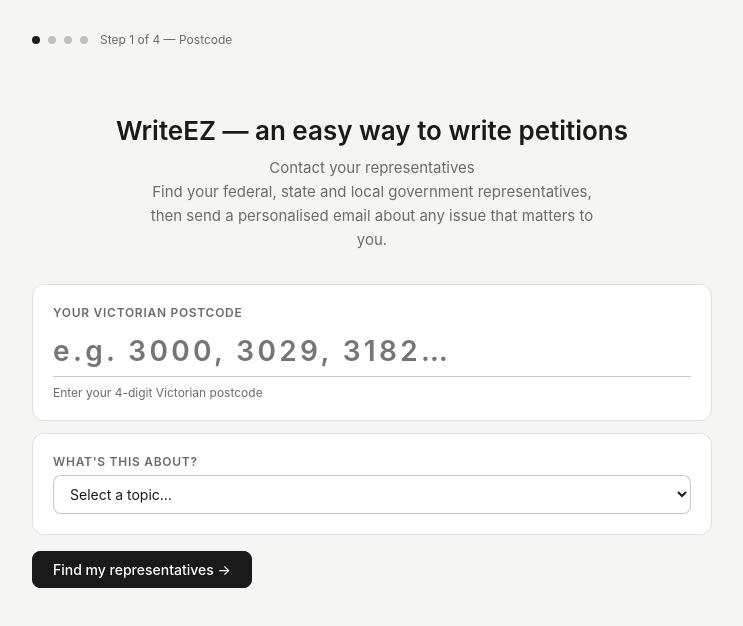
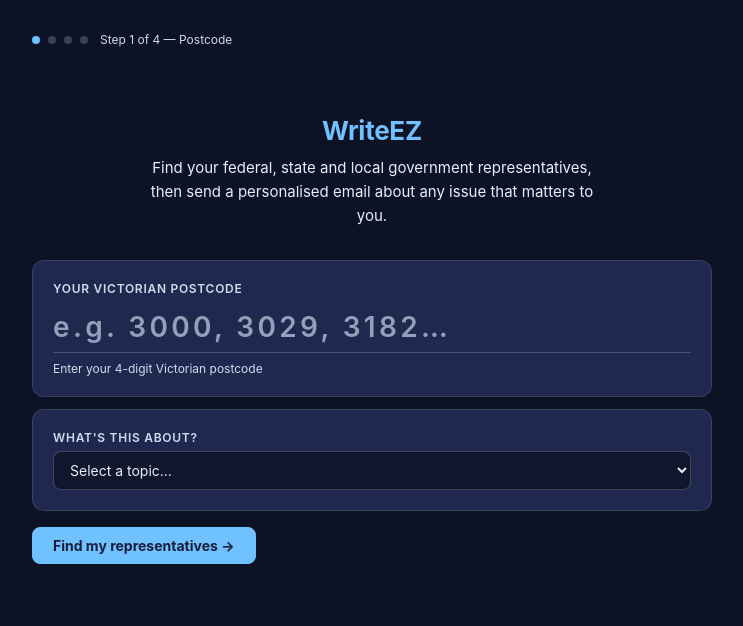
Before and after one commit to sanaa-sys/Vic-Parliament, a React (Vite) app in the folder vic-parliament-refactored/vic-parliament/client/: page / in a window 1280 px wide. Shown: the top 626 px of the page, without its empty margins (268-1011 px from the left). Built offline with nearby package versions, Linux system fonts and the light colour scheme; the HTML template or start-up script is replaced by a standard one.

Commit message:
Change css and style

```diff
--- a/vic-parliament-refactored/vic-parliament/client/src/components/Step1.jsx
+++ b/vic-parliament-refactored/vic-parliament/client/src/components/Step1.jsx
@@ -2,7 +2,7 @@
 // Postcode entry + disambiguation stages:
 //   Stage 1: Federal electorate picker  (if spans multiple federal divisions)
 //   Stage 2: State Assembly district picker (if spans multiple districts)
-//   Stage 3: Council / ward picker (only shown when postcode spans multiple councils)
+//   Stage 3: Council / ward picker (always shown — may span multiple councils)
 
 import { useState, useEffect } from 'react';
 import { isDataLoaded, lookupPostcode } from '../hooks/useMembers';
@@ -26,8 +26,7 @@
 
 export default function Step1({ onNext }) {
   const [postcode, setPostcode] = useState('');
-  const [topic,       setTopic]       = useState('');
-  const [customTopic, setCustomTopic] = useState('');
+  const [topic,    setTopic]    = useState('');
   const [error,    setError]    = useState('');
   const [stage,    setStage]    = useState(STAGE.NONE);
   const [lookup,   setLookup]   = useState(null);
@@ -63,12 +62,7 @@
     const result = lookupPostcode(postcode);
     if (!result) { setError(`Postcode ${postcode} not found.`); return; }
 
-    // If user selected 'other' and typed a custom topic, use that as the topic
-    // The generate-email API falls back to raw string if not a known TOPIC_LABELS key
-    const effectiveTopic = (topic === 'other' && customTopic.trim())
-      ? customTopic.trim()
-      : topic || 'other';
-    const baseLookup = { postcode, topic: effectiveTopic, ...result };
+    const baseLookup = { postcode, topic: topic || 'other', ...result };
     setLookup(baseLookup);
 
     // Determine first stage needed
@@ -88,23 +82,6 @@
       .then(r => r.json())
       .then(data => {
         const cwMap = data[pc] || {};
-        const councilCount = Object.keys(cwMap).length;
-
-        // Only show the council picker if there are multiple councils
-        // For a single council, resolve it automatically and proceed
-        if (councilCount <= 1) {
-          const council = Object.keys(cwMap)[0] || null;
-          const info    = council ? (councilData?.[council] ?? {}) : {};
-          proceed({
-            ...(currentLookup),
-            council,
-            ward:          null,
-            councilInfo:   info,
-            councilWardMap: cwMap,
-          });
-          return;
-        }
-
         setCouncilWardMap(cwMap);
         setLookup(prev => ({ ...(prev || currentLookup), councilWardMap: cwMap }));
         setStage(STAGE.COUNCIL);
@@ -170,7 +147,7 @@
     let n = 0;
     if (lookup?.divisions?.length > 1) n++;
     if (districtsList?.length > 1) n++;
-    if (councilWardMap && Object.keys(councilWardMap).length > 1) n++;
+    n++; // council always shown
     return n;
   })();
 
@@ -189,11 +166,8 @@
   return (
     <div>
       <div className="hero">
-        <h1>
-          WriteEZ — an easy way to write petitions
-        </h1>
-        <p>Contact your representatives</p>
-        <p>
+        <h1 style={{ color: 'var(--blue)' }}>WriteEZ</h1>
+        <p style={{ color: 'var(--ice)', marginTop: 8 }}>
           Find your federal, state and local government representatives,
           then send a personalised email about any issue that matters to you.
         </p>
@@ -224,64 +198,15 @@
 
       <div className="card">
         <div className="label">What's this about?</div>
-        <select value={topic} onChange={e => {
-          setTopic(e.target.value);
-          if (e.target.value !== 'other') setCustomTopic('');
-        }}>
+        <select value={topic} onChange={e => setTopic(e.target.value)}>
           <option value="">Select a topic…</option>
           {TOPICS.map(t => <option key={t.value} value={t.value}>{t.label}</option>)}
         </select>
-
-        {topic === 'other' && (
-          <div style={{ marginTop: 10 }}>
-            <input
-              type="text"
-              placeholder="Describe your topic e.g. 'road safety on Bridge Road'"
-              value={customTopic}
-              onChange={e => setCustomTopic(e.target.value)}
-              style={{
-                width: '100%',
-                padding: '9px 12px',
-                borderRadius: 'var(--radius-sm)',
-                border: customTopic.trim()
-                  ? '1.5px solid var(--color-accent)'
-                  : '0.5px solid var(--color-border)',
-                fontSize: 13,
-                color: 'var(--color-text)',
-                background: 'var(--color-bg)',
-                outline: 'none',
-                boxSizing: 'border-box',
-                transition: 'border-color 0.15s',
-              }}
-              autoFocus
-            />
-            <div style={{
-              fontSize: 11, marginTop: 5,
-              color: customTopic.trim()
-                ? 'var(--color-text-secondary)'
-                : '#d97706',
-            }}>
-              {customTopic.trim()
-                ? `Your email will be about: "${customTopic.trim()}"`
-                : 'Please describe your topic so the email can be personalised'}
-            </div>
-          </div>
-        )}
       </div>
 
       {stage === STAGE.NONE && (
         <div className="btns">
-          <button
-            className="btn btn-primary"
-            onClick={handleFind}
-            disabled={topic === 'other' && !customTopic.trim()}
-            style={{
-              opacity: (topic === 'other' && !customTopic.trim()) ? 0.45 : 1,
-              cursor:  (topic === 'other' && !customTopic.trim()) ? 'default' : 'pointer',
-            }}
-          >
-            Find my representatives →
-          </button>
+          <button className="btn btn-primary" onClick={handleFind}>Find my representatives →</button>
         </div>
       )}
 
--- a/vic-parliament-refactored/vic-parliament/client/src/index.css
+++ b/vic-parliament-refactored/vic-parliament/client/src/index.css
@@ -1,46 +1,52 @@
 *, *::before, *::after { box-sizing: border-box; margin: 0; padding: 0; }
 
 :root {
-  --color-bg: #ffffff;
-  --color-bg-secondary: #f5f5f3;
-  --color-bg-info: #e6f1fb;
-  --color-bg-success: #eaf3de;
-  --color-bg-danger: #fcebeb;
-  --color-text: #1a1a1a;
-  --color-text-secondary: #6b6b6b;
-  --color-text-info: #185fa5;
-  --color-text-success: #3b6d11;
-  --color-text-danger: #a32d2d;
-  --color-border: rgba(0,0,0,0.12);
-  --color-border-secondary: rgba(0,0,0,0.22);
+  /* ── Colour system from three brand colours ────────────────────────────
+     --navy:   hsla(229.71, 43.21%, 15.88%, 1)  deep navy   → backgrounds
+     --blue:   hsl(206.01, 100%, 71.96%)         sky blue    → accent / CTA
+     --ice:    hsla(208, 100%, 94%, 1)           pale ice    → text / surfaces
+  ── ------------------------------------------------------------------- */
+  --navy:        hsla(229.71, 43.21%, 15.88%, 1);
+  --blue:        hsl(206.01deg 100% 71.96%);
+  --ice:         hsla(208, 100%, 94%, 1);
+
+  /* Derived tints and shades */
+  --navy-light:  hsla(229.71, 43.21%, 22%, 1);   /* cards — slightly lighter than bg */
+  --navy-deep:   hsla(229.71, 43.21%, 10%, 1);   /* deepest background */
+  --blue-dim:    hsla(206, 100%, 71.96%, 0.15);  /* blue at low opacity — hover tints */
+  --blue-border: hsla(206, 100%, 71.96%, 0.30);  /* blue border */
+  --ice-dim:     hsla(208, 100%, 94%, 0.90);     /* muted text — near white */
+  --ice-faint:   hsla(208, 100%, 94%, 0.12);     /* subtle border */
+
+  /* Semantic aliases */
+  --color-bg:               var(--navy);
+  --color-bg-secondary:     var(--navy-light);
+  --color-bg-info:          hsla(206, 100%, 71.96%, 0.1);
+  --color-bg-success:       hsla(150, 60%, 50%, 0.1);
+  --color-bg-danger:        hsla(0, 80%, 60%, 0.1);
+
+  --color-text:             var(--ice);
+  --color-text-secondary:   var(--ice-dim);
+  --color-text-info:        var(--blue);
+  --color-text-success:     hsl(150, 70%, 65%);
+  --color-text-danger:      hsl(0, 80%, 70%);
+
+  --color-accent:           var(--blue);
+  --color-accent-hover:     hsl(206, 100%, 82%);
+
+  --color-border:           var(--ice-faint);
+  --color-border-secondary: hsla(208, 100%, 94%, 0.22);
+
+  --radius-sm: 4px;
   --radius-md: 8px;
   --radius-lg: 12px;
-  --font: -apple-system, 'Segoe UI', sans-serif;
+  --font:      -apple-system, 'Segoe UI', sans-serif;
   --font-mono: 'SF Mono', 'Fira Code', monospace;
-}
-
-@media (prefers-color-scheme: dark) {
-  :root {
-    --color-bg: #1c1c1e;
-    --color-bg-secondary: #2c2c2e;
-    --color-bg-info: #0c2d4a;
-    --color-bg-success: #1a2e0a;
-    --color-bg-danger: #2e0f0f;
-    --color-text: #f0f0f0;
-    --color-text-secondary: #a0a0a0;
-    --color-text-info: #85b7eb;
-    --color-text-success: #97c459;
-    --color-text-danger: #f09595;
-    --color-border: rgba(255,255,255,0.1);
-    --color-border-secondary: rgba(255,255,255,0.2);
-  }
-  .tag-state-asm { background: #2d1a42 !important; color: #c084fc !important; }
-  .tag-state-cou { background: #2e1f0a !important; color: #fb923c !important; }
 }
 
 body {
   font-family: var(--font);
-  background: var(--color-bg-secondary);
+  background: var(--navy-deep);
   color: var(--color-text);
   min-height: 100vh;
   padding: 2rem 1rem;
@@ -57,7 +63,7 @@
 
 /* Cards */
 .card {
-  background: var(--color-bg);
+  background: var(--color-bg-secondary);
   border: 0.5px solid var(--color-border);
   border-radius: var(--radius-lg);
   padding: 1.25rem;
@@ -66,103 +72,171 @@
 
 /* Hero */
 .hero { text-align: center; padding: 2.5rem 0 2rem; }
-.hero h1 { font-size: 26px; font-weight: 600; color: var(--color-text); margin-bottom: 10px; }
-.hero p  { font-size: 15px; color: var(--color-text-secondary); line-height: 1.6; max-width: 460px; margin: 0 auto; }
+.hero h1 {
+  font-size: 26px; font-weight: 700;
+  color: var(--ice); margin-bottom: 10px;
+  letter-spacing: -0.01em;
+}
+.hero p {
+  font-size: 15px; color: var(--blue);
+  line-height: 1.6; max-width: 460px; margin: 0 auto;
+}
 
 /* Tags */
 .tag { display: inline-block; font-size: 11px; padding: 2px 8px; border-radius: 20px; margin-right: 4px; font-weight: 600; }
-.tag-rep       { background: var(--color-bg-info);    color: var(--color-text-info); }
-.tag-senate    { background: var(--color-bg-success); color: var(--color-text-success); }
-.tag-state-asm { background: #f0e6fb; color: #6b21a8; }
-.tag-state-cou { background: #fff3e0; color: #9a4800; }
+.tag-rep       { background: hsla(206,100%,71.96%,0.15); color: var(--blue); }
+.tag-senate    { background: hsla(206,100%,71.96%,0.15);  color: var(--blue); }
+.tag-state-asm { background: hsla(206,100%,71.96%,0.15);  color: var(--blue); }
+.tag-state-cou { background: hsla(206,100%,71.96%,0.12);  color: var(--blue); }
 
 /* MP rows */
 .mp-row { display: flex; align-items: flex-start; gap: 12px; padding: 10px 0; border-bottom: 0.5px solid var(--color-border); cursor: pointer; }
-.mp-row:last-child { border-bottom: none; padding-bottom: 0; }
+.mp-row:last-child  { border-bottom: none; padding-bottom: 0; }
 .mp-row:first-child { padding-top: 0; }
-.mp-check { width: 18px; height: 18px; margin-top: 2px; cursor: pointer; flex-shrink: 0; accent-color: var(--color-text); }
+.mp-check { width: 18px; height: 18px; margin-top: 2px; cursor: pointer; flex-shrink: 0; accent-color: var(--blue); }
 .mp-photo-init {
   border-radius: 6px; flex-shrink: 0;
-  background: var(--color-bg-secondary); border: 0.5px solid var(--color-border);
+  background: hsla(229.71, 43.21%, 25%, 1);
+  border: 0.5px solid var(--color-border);
   display: flex; align-items: center; justify-content: center;
-  font-size: 14px; font-weight: 700; color: var(--color-text-secondary);
+  font-size: 14px; font-weight: 700; color: var(--blue);
 }
-.mp-info { flex: 1; }
-.mp-name  { font-size: 14px; font-weight: 600; color: var(--color-text); }
-.mp-role  { font-size: 12px; color: var(--color-text-secondary); margin-top: 3px; }
-.mp-email { font-size: 12px; color: var(--color-text-secondary); margin-top: 1px; font-family: var(--font-mono); }
+.mp-info  { flex: 1; }
+.mp-name  { font-size: 14px; font-weight: 600; color: var(--ice); }
+.mp-role  { font-size: 12px; color: var(--ice-dim); margin-top: 3px; }
+.mp-email { font-size: 12px; color: var(--ice-dim); margin-top: 1px; font-family: var(--font-mono); }
 
 /* Buttons */
 .btn {
   display: inline-flex; align-items: center; gap: 6px;
   padding: 9px 20px; font-size: 14px; border-radius: var(--radius-md);
   border: 0.5px solid var(--color-border-secondary);
-  background: transparent; color: var(--color-text);
+  background: transparent; color: var(--ice);
   cursor: pointer; font-family: var(--font);
-  transition: background 0.15s; font-weight: 500;
+  transition: background 0.15s, border-color 0.15s; font-weight: 500;
 }
-.btn:hover { background: var(--color-bg-secondary); }
-.btn-primary { background: var(--color-text); color: var(--color-bg); border-color: var(--color-text); }
-.btn-primary:hover { opacity: 0.85; }
+.btn:hover {
+  background: var(--blue-dim);
+  border-color: var(--blue-border);
+}
+
+/* Primary button — sky blue bg, navy text */
+.btn-primary {
+  background: var(--blue);
+  color: var(--navy);
+  border-color: var(--blue);
+  font-weight: 700;
+}
+.btn-primary:hover {
+  background: var(--color-accent-hover);
+  border-color: var(--color-accent-hover);
+  opacity: 1;
+}
+
 .btn-sm { padding: 4px 10px; font-size: 12px; }
 .btns { display: flex; gap: 8px; flex-wrap: wrap; margin-top: 16px; }
 
 /* Progress */
 .progress { display: flex; gap: 8px; margin-bottom: 28px; align-items: center; }
 .prog-dot { width: 8px; height: 8px; border-radius: 50%; background: var(--color-border-secondary); transition: background 0.2s; }
-.prog-dot.done { background: var(--color-text); }
-.prog-label { font-size: 12px; color: var(--color-text-secondary); margin-left: 4px; }
+.prog-dot.done { background: var(--blue); }
+.prog-label { font-size: 12px; color: var(--ice-dim); margin-left: 4px; }
 
 /* Section headings */
-.section-title { font-size: 18px; font-weight: 600; color: var(--color-text); margin-bottom: 4px; }
-.section-sub   { font-size: 13px; color: var(--color-text-secondary); margin-bottom: 16px; }
+.section-title { font-size: 18px; font-weight: 600; color: var(--ice); margin-bottom: 4px; }
+.section-sub   { font-size: 13px; color: var(--ice-dim); margin-bottom: 16px; }
 
 /* AI banner */
 .ai-banner {
   background: var(--color-bg-secondary); border: 0.5px solid var(--color-border);
   border-radius: var(--radius-md); padding: 10px 14px; margin-bottom: 12px;
-  font-size: 12px; color: var(--color-text-secondary);
+  font-size: 12px; color: var(--ice-dim);
   display: flex; align-items: center; gap: 10px;
 }
 .loading-bar { height: 3px; background: var(--color-border); border-radius: 2px; overflow: hidden; margin: 8px 0; }
-.loading-fill { height: 100%; background: var(--color-text); border-radius: 2px; transition: width 8s ease; }
+.loading-fill { height: 100%; background: var(--blue); border-radius: 2px; transition: width 8s ease; }
 
 /* Recipients summary */
-.recipients-summary { background: var(--color-bg-secondary); border-radius: var(--radius-md); padding: 10px 14px; margin-bottom: 12px; font-size: 13px; color: var(--color-text-secondary); }
+.recipients-summary { background: var(--color-bg-secondary); border-radius: var(--radius-md); padding: 10px 14px; margin-bottom: 12px; font-size: 13px; color: var(--ice-dim); }
 .recipients-list { margin-top: 6px; font-size: 12px; }
 .recipients-list li { margin: 3px 0 3px 14px; }
 
 /* Form inputs */
+/* White placeholder text */
+::placeholder { color: hsla(208, 100%, 94%, 0.60); }
+:-ms-input-placeholder { color: hsla(208, 100%, 94%, 0.60); }
+
 input[type="text"], select, textarea {
   width: 100%; padding: 9px 12px; font-size: 14px;
-  border: 0.5px solid var(--color-border-secondary); border-radius: var(--radius-md);
-  background: var(--color-bg); color: var(--color-text);
+  border: 0.5px solid var(--color-border-secondary);
+  border-radius: var(--radius-md);
+  background: hsla(229.71, 43.21%, 12%, 1);
+  color: var(--ice);
   font-family: var(--font); outline: none; transition: border-color 0.15s;
 }
-input[type="text"]:focus, select:focus, textarea:focus { border-color: var(--color-text); }
-.postcode-input { font-size: 28px !important; font-weight: 600; letter-spacing: 0.12em; border: none !important; border-bottom: 1.5px solid var(--color-border-secondary) !important; border-radius: 0 !important; padding: 8px 0 !important; }
+input[type="text"]:focus, select:focus, textarea:focus {
+  border-color: var(--blue);
+  box-shadow: 0 0 0 2px hsla(206, 100%, 71.96%, 0.15);
+}
+select option {
+  background: hsla(229.71, 43.21%, 15.88%, 1);
+  color: var(--ice);
+}
+.postcode-input {
+  font-size: 28px !important; font-weight: 600; letter-spacing: 0.12em;
+  border: none !important;
+  border-bottom: 1.5px solid var(--color-border-secondary) !important;
+  border-radius: 0 !important; padding: 8px 0 !important;
+  background: transparent !important;
+}
+.postcode-input:focus {
+  border-bottom-color: var(--blue) !important;
+  box-shadow: none !important;
+}
 textarea { resize: vertical; line-height: 1.7; min-height: 220px; }
 
 /* Anon box */
 .anon-box { margin: 8px 0 12px; padding: 14px 16px; border: 0.5px solid var(--color-border); border-radius: var(--radius-md); background: var(--color-bg-secondary); }
-.anon-addr { font-family: var(--font-mono); font-size: 15px; font-weight: 600; color: var(--color-text); margin: 6px 0 8px; }
-.anon-links { font-size: 12px; color: var(--color-text-secondary); }
-.anon-links a { color: var(--color-text-info); text-decoration: none; }
-.anon-links a:hover { text-decoration: underline; }
+.anon-addr { font-family: var(--font-mono); font-size: 15px; font-weight: 600; color: var(--ice); margin: 6px 0 8px; }
+.anon-links { font-size: 12px; color: var(--ice-dim); }
+.anon-links a { color: var(--blue); text-decoration: none; }
+.anon-links a:hover { color: var(--color-accent-hover); text-decoration: underline; }
 
 /* Error banner */
-.error-banner { background: var(--color-bg-danger); border: 0.5px solid rgba(163,45,45,0.3); border-radius: var(--radius-md); padding: 10px 14px; margin-bottom: 12px; font-size: 13px; color: var(--color-text-danger); }
+.error-banner { background: var(--color-bg-danger); border: 0.5px solid hsla(0,80%,60%,0.3); border-radius: var(--radius-md); padding: 10px 14px; margin-bottom: 12px; font-size: 13px; color: var(--color-text-danger); }
 
 /* Copy fields */
-.copy-field { font-size: 12px; background: var(--color-bg-secondary); border: 0.5px solid var(--color-border); border-radius: var(--radius-md); padding: 8px 10px; word-break: break-all; }
+.copy-field {
+  font-size: 12px;
+  background: hsla(229.71, 43.21%, 12%, 1);
+  border: 0.5px solid var(--color-border);
+  border-radius: var(--radius-md);
+  padding: 8px 10px; word-break: break-all;
+  color: var(--ice);
+}
+
+/* Links */
+a { color: var(--blue); }
+a:hover { color: var(--color-accent-hover); }
 
 /* ── Leaflet map overrides ─────────────────────────────────────────────── */
 .leaflet-container {
   font-family: var(--font) !important;
+  background: hsla(229.71, 43.21%, 12%, 1) !important;
 }
 .leaflet-control-attribution {
   font-size: 10px !important;
+  background: hsla(229.71, 43.21%, 10%, 0.85) !important;
+  color: var(--ice-dim) !important;
 }
-/* Prevent Leaflet popup z-index from going behind modal */
-.leaflet-pane { z-index: 400; }
+.leaflet-control-attribution a { color: var(--blue) !important; }
+.leaflet-control-zoom a {
+  background: var(--navy-light) !important;
+  color: var(--ice) !important;
+  border-color: var(--color-border) !important;
+}
+.leaflet-control-zoom a:hover {
+  background: hsla(229.71, 43.21%, 28%, 1) !important;
+}
+.leaflet-pane  { z-index: 400; }
 .leaflet-top, .leaflet-bottom { z-index: 500; }
```
